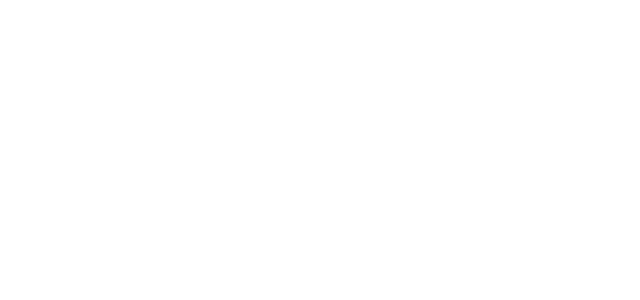
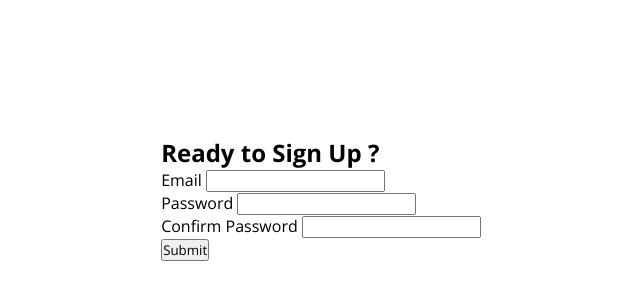
Before and after one commit to stanescuV/Nike-E-com, a React (Create React App) app: page /sign-up in a window 1280 px wide. Before the commit this address had no page. Shown: the part 64-364 px from the top of the page, without its empty margins (319-959 px from the left). Built offline with nearby package versions, Linux system fonts and the light colour scheme.

Commit message:
working on Auth

```diff
--- a/src/App.js
+++ b/src/App.js
@@ -6,8 +6,12 @@
 import Sneakers from "./pages/Sneakers";
 import Admin from "./pages/Admin";
 import Checkout from "./pages/Checkout";
-
+import SignUp from "./components/sign/SignUp";
+import SignIn from "./components/sign/SignIn";
+//cart context
 export const CartContext = createContext([]);
+//auth context
+export const AuthContext = createContext([]);
 function App() {
   let existingCart = localStorage.getItem("cart");
   const [cart, setCart] = useState(existingCart ? JSON.parse(existingCart) : []);
@@ -24,6 +28,9 @@
           <Route path="/launches" element={<Launches />} />
           <Route path="/checkout" element={<Checkout />} />
           <Route path="/sneakers" element={<Sneakers />} />
+          <Route path="/sign-in" element={<SignIn />} />
+          <Route path="/sign-up" element={<SignUp />} />
+
         </Routes>
       </CartContext.Provider>
     </div>
--- a/src/components/sign/SignIn.js
+++ b/src/components/sign/SignIn.js
@@ -0,0 +1,25 @@
+import {React, useState} from 'react'
+import "./signIn.css"
+
+function SignIn() {
+  return (
+    <div className="form-sign-in">
+        <form>
+            <h2>Ready to Sign In ?</h2>
+            <div className="input-container">
+                <label>Username </label>
+                <input type="text" name="uname" required />
+            </div>
+            <div className="input-container">
+                <label>Password </label>
+                <input type="password" name="pass" required />
+            </div>
+            <div className="button-container">
+                <input type="submit" />
+            </div>
+        </form>
+   </div>
+  )
+}
+
+export default SignIn
--- a/src/components/sign/SignUp.js
+++ b/src/components/sign/SignUp.js
@@ -0,0 +1,40 @@
+import {React, useRef} from 'react'
+import "./signup.css"
+
+function SignUp() {
+
+  const emailRef = useRef();
+  const passwordRef = useRef();
+  const confirmPasswordRef = useRef();
+
+  return (
+    <div className='form-sign-up'>
+      <form>
+        <h2>Ready to Sign Up ?</h2>
+
+        {/*EMAIL SECTION*/ }
+
+        <div className="input-container">
+            <label>Email </label>
+            <input type="email" name="email" ref={emailRef}  />
+        </div>
+
+        {/*PASSWORD SECTION*/ }
+        <div className="input-container">
+            <label>Password </label>
+            <input type="password" name="pass" ref={passwordRef} />
+        </div>
+        <div className="input-container">
+            <label>Confirm Password </label>
+            <input type="password" name="pass" ref={confirmPasswordRef} />
+        </div>
+        <div className="button-container">
+            <input type="submit" />
+        </div>
+      </form>
+
+    </div>
+  )
+}
+
+export default SignUp
--- /dev/null
+++ b/src/components/sign/signIn.css
@@ -0,0 +1,7 @@
+.form-sign-in {
+    display: flex;
+    justify-content: center;
+    align-items: center;
+    flex-direction: column;
+    margin-top: 200px;
+}
--- /dev/null
+++ b/src/components/sign/signup.css
@@ -0,0 +1,9 @@
+
+
+.form-sign-up {
+    display: flex;
+    justify-content: center;
+    align-items: center;
+    flex-direction: column;
+    margin-top: 200px;
+}
--- a/src/firebase.js
+++ b/src/firebase.js
@@ -32,3 +32,5 @@
     const errorMessage = error.message;
     // ..
   });
+
+  export default app;
```
